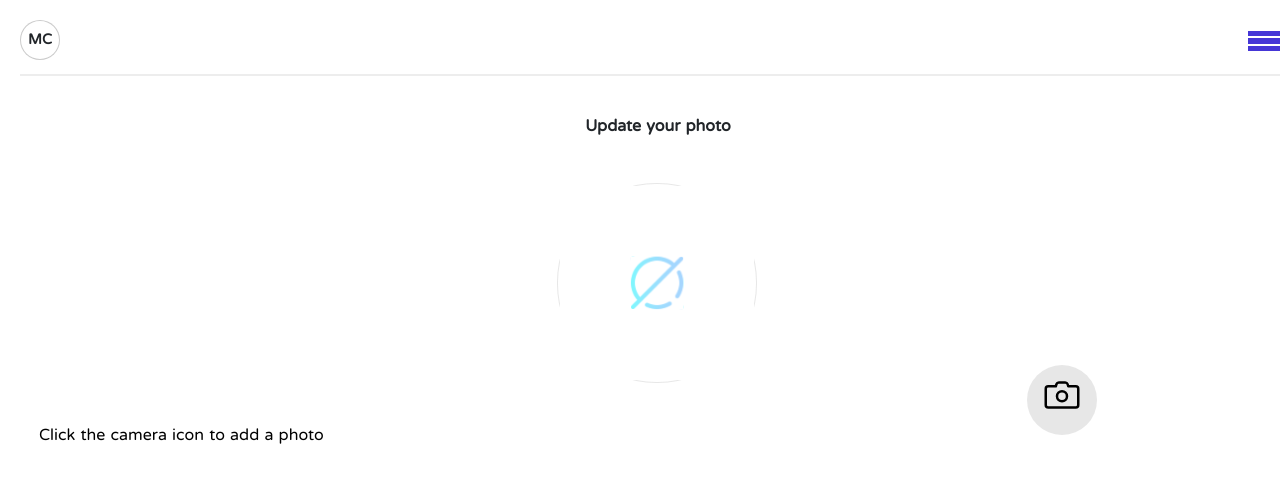
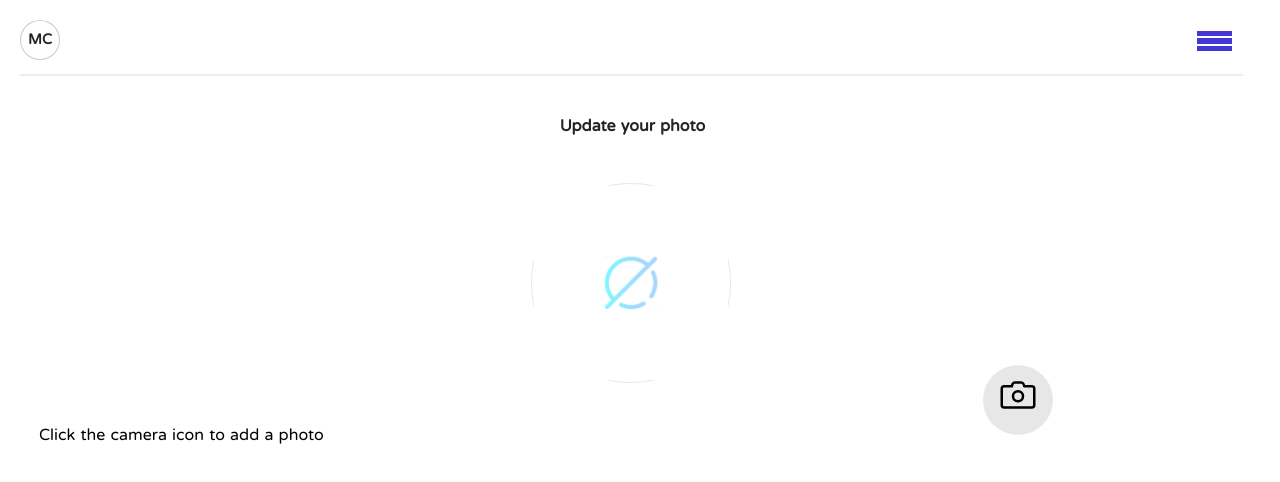
Before and after one commit to ondfavourmachine/AgentOfMerchantClan, a Nuxt app: page /settings/passportInfo in a window 1280 px wide. Shown: the top 482 px of the page. Built offline with nearby package versions, Linux system fonts and the light colour scheme; what vue-carousel-3d would draw is missing.

Commit message:
changes a line of css

```diff
--- a/assets/css/global.css
+++ b/assets/css/global.css
@@ -292,7 +292,7 @@
   margin: 2px;
   display: grid;
   grid-template-rows: 35vh 35vh 30vh 20vh;
-  grid-template-columns: 100vw;
+  grid-template-columns: 96vw;
   grid-gap: 7px;
 }
 
```
